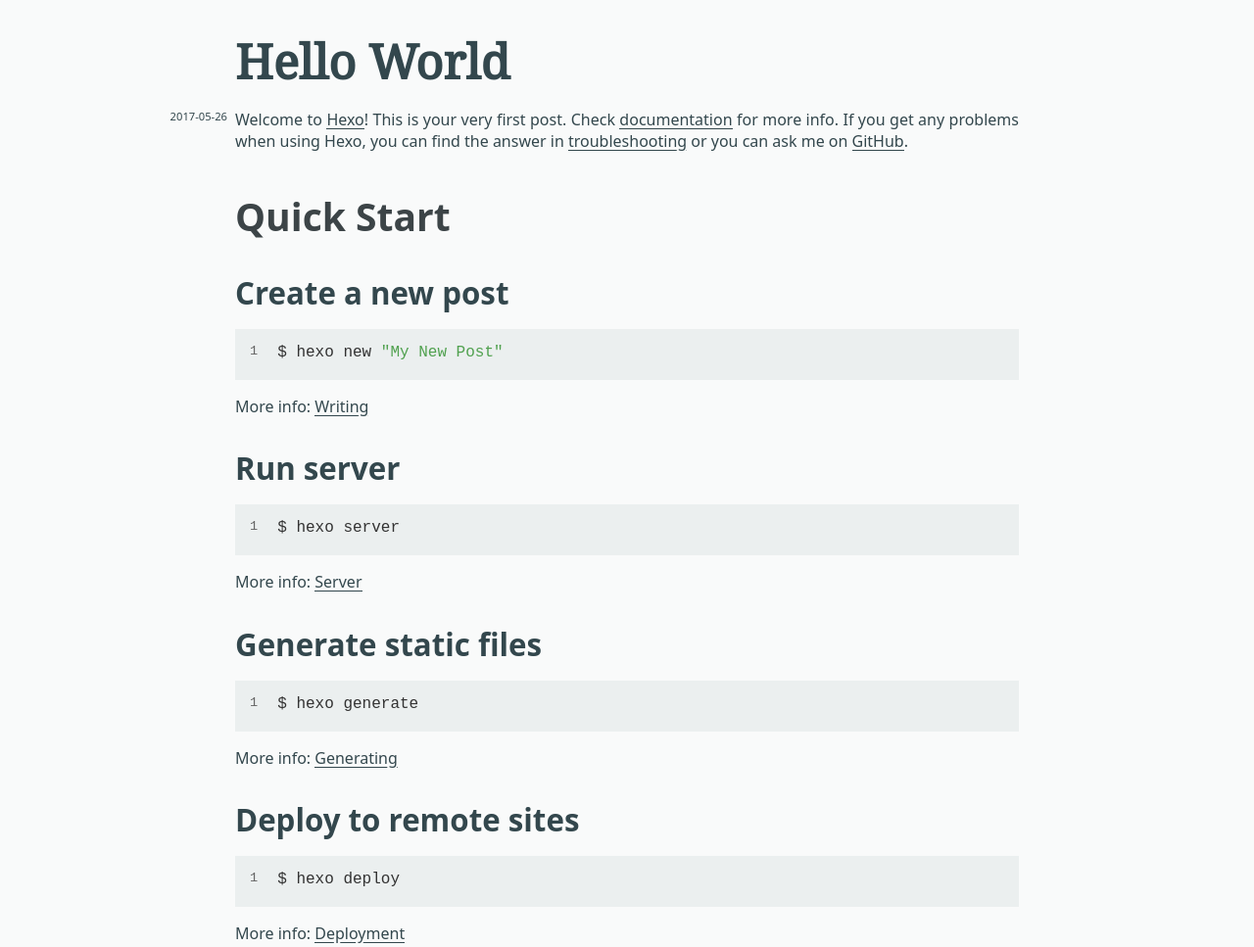
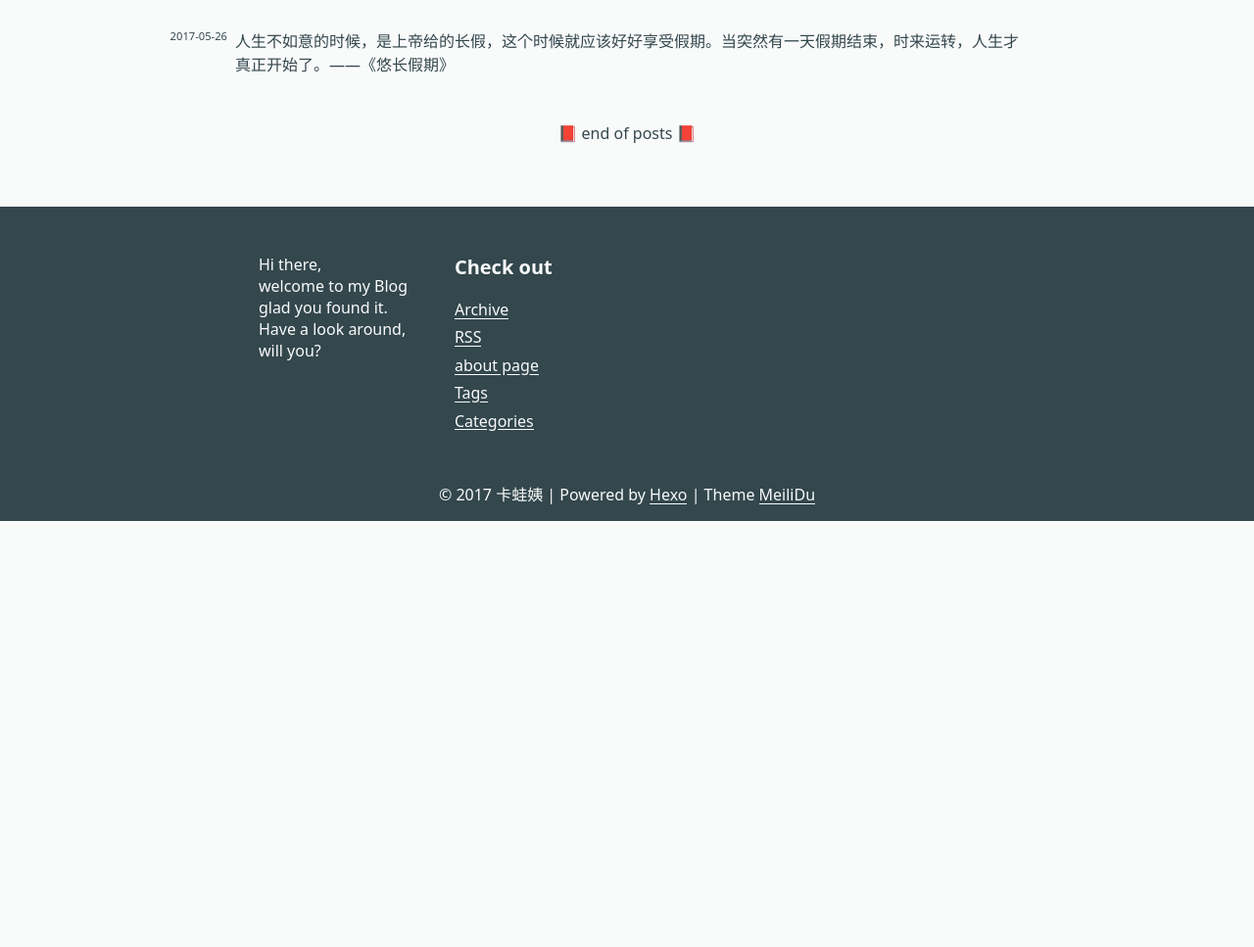
Before and after one commit to Iknowyouknowlol/Iknowyouknowlol.github.io, a plain HTML site: page index.html in a window 1280 px wide. Shown: the part 420-1387 px from the top of the page at 98% size. After the commit the page ends 952 px from the top, so only its background shows below. Drawn offline with Linux system fonts and the light colour scheme; a web font is replaced by a local one.

Commit message:
Site updated: 2017-05-29 13:02:59

```diff
--- a/index.html
+++ b/index.html
@@ -35,7 +35,7 @@
 
 	<article>
 
-		<h1><a href="/2017/05/26/hello-world/">Hello World</a></h1>
+		<h1><a href="/2017/05/26/long-vacation/"></a></h1>
 
 	<div class="article__infos">
 		<span class="article__date">2017-05-26</span><br />
@@ -46,15 +46,7 @@
 
 
 
-		<p>Welcome to <a href="https://hexo.io/" target="_blank" rel="external">Hexo</a>! This is your very first post. Check <a href="https://hexo.io/docs/" target="_blank" rel="external">documentation</a> for more info. If you get any problems when using Hexo, you can find the answer in <a href="https://hexo.io/docs/troubleshooting.html" target="_blank" rel="external">troubleshooting</a> or you can ask me on <a href="https://github.com/hexojs/hexo/issues" target="_blank" rel="external">GitHub</a>.</p>
-<h2 id="Quick-Start"><a href="#Quick-Start" class="headerlink" title="Quick Start"></a>Quick Start</h2><h3 id="Create-a-new-post"><a href="#Create-a-new-post" class="headerlink" title="Create a new post"></a>Create a new post</h3><figure class="highlight bash"><table><tr><td class="gutter"><pre><div class="line">1</div></pre></td><td class="code"><pre><div class="line">$ hexo new <span class="string">"My New Post"</span></div></pre></td></tr></table></figure>
-<p>More info: <a href="https://hexo.io/docs/writing.html" target="_blank" rel="external">Writing</a></p>
-<h3 id="Run-server"><a href="#Run-server" class="headerlink" title="Run server"></a>Run server</h3><figure class="highlight bash"><table><tr><td class="gutter"><pre><div class="line">1</div></pre></td><td class="code"><pre><div class="line">$ hexo server</div></pre></td></tr></table></figure>
-<p>More info: <a href="https://hexo.io/docs/server.html" target="_blank" rel="external">Server</a></p>
-<h3 id="Generate-static-files"><a href="#Generate-static-files" class="headerlink" title="Generate static files"></a>Generate static files</h3><figure class="highlight bash"><table><tr><td class="gutter"><pre><div class="line">1</div></pre></td><td class="code"><pre><div class="line">$ hexo generate</div></pre></td></tr></table></figure>
-<p>More info: <a href="https://hexo.io/docs/generating.html" target="_blank" rel="external">Generating</a></p>
-<h3 id="Deploy-to-remote-sites"><a href="#Deploy-to-remote-sites" class="headerlink" title="Deploy to remote sites"></a>Deploy to remote sites</h3><figure class="highlight bash"><table><tr><td class="gutter"><pre><div class="line">1</div></pre></td><td class="code"><pre><div class="line">$ hexo deploy</div></pre></td></tr></table></figure>
-<p>More info: <a href="https://hexo.io/docs/deployment.html" target="_blank" rel="external">Deployment</a></p>
+		<p>人生不如意的时候，是上帝给的长假，这个时候就应该好好享受假期。当突然有一天假期结束，时来运转，人生才真正开始了。——《悠长假期》</p>
 
 
 
@@ -96,7 +88,7 @@
 
 
 		<div class="footer-credit">
-			<span>© 2017 John Doe | Powered by <a href="https://hexo.io/">Hexo</a> | Theme <a href="https://github.com/HoverBaum/meilidu-hexo">MeiliDu</a></span>
+			<span>© 2017 卡蛙姨 | Powered by <a href="https://hexo.io/">Hexo</a> | Theme <a href="https://github.com/HoverBaum/meilidu-hexo">MeiliDu</a></span>
 		</div>
 
 	</div>
```
Also changed, not shown: 2017/05/26/hello-world/index.html (deleted, +0 -102 lines), 2017/05/26/long-vacation/index.html (added, +94 -0 lines), archives/2017/05/index.html (+2 -2 lines), archives/2017/index.html (+2 -2 lines).
